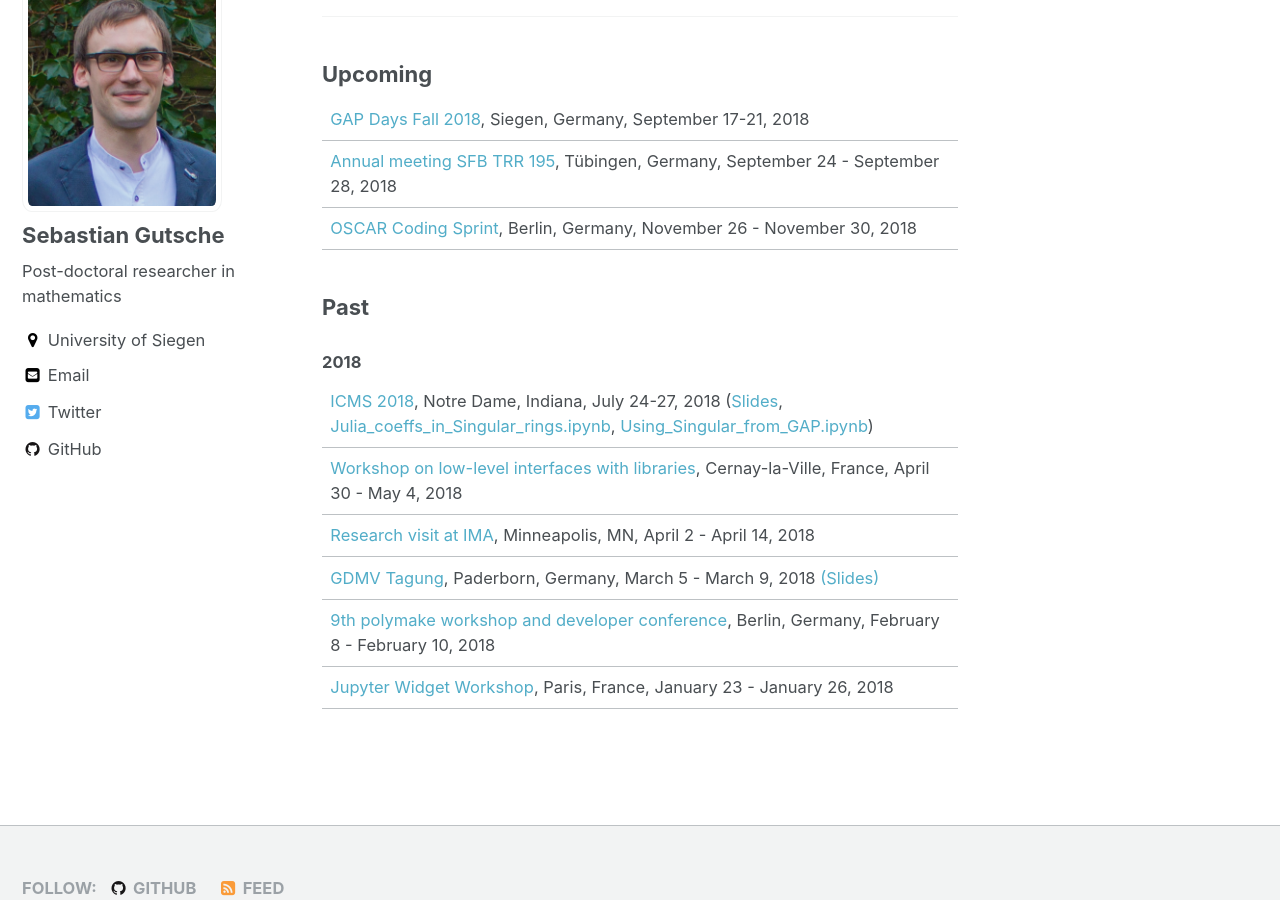
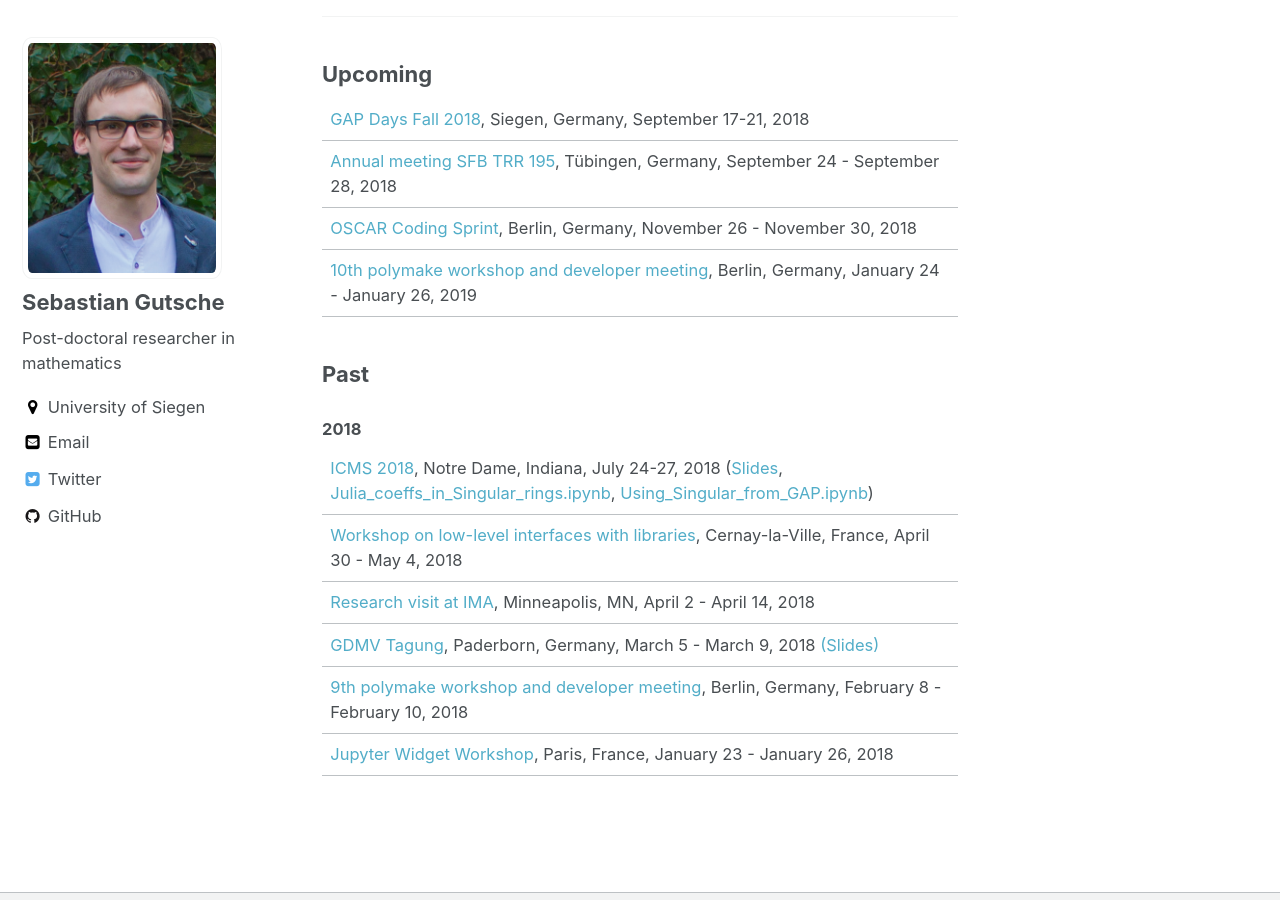
Before and after one commit to sebasguts/sebasguts.github.io, a Jekyll site: the page built from _pages/conferences.md, in a window 1280 px wide and 900 px high, scrolled down 799 px. Built offline with Jekyll 4.4.1, drawn with Linux system fonts in a browser that asks for light colours.

Commit message:
Added polymake workshop

```diff
--- a/_pages/conferences.md
+++ b/_pages/conferences.md
@@ -27,6 +27,7 @@ Conferences and workshops I attend(ed) or (co)organize(d):
 | [GAP Days Fall 2018](www.gapdays.de/gapdays2018-fall/), Siegen, Germany, September 17-21, 2018
 | [Annual meeting SFB TRR 195](http://www.math.uni-tuebingen.de/arbeitsbereiche/geometrie/annual-meeting-sfb-trr-195-1), Tübingen, Germany, September 24 - September 28, 2018
 | [OSCAR Coding Sprint](https://oscar.computeralgebra.de/meetings/Meeting-11-2018/), Berlin, Germany, November 26 - November 30, 2018
+| [10th polymake workshop and developer meeting](https://polymake.org/doku.php/workshops), Berlin, Germany, January 24 - January 26, 2019
 
 ### Past
 
@@ -36,5 +37,5 @@ Conferences and workshops I attend(ed) or (co)organize(d):
 | [Workshop on low-level interfaces with libraries](https://github.com/OpenDreamKit/OpenDreamKit/issues/251), Cernay-la-Ville, France, April 30 - May 4, 2018
 | [Research visit at IMA](https://ima.umn.edu/2017-2018.2), Minneapolis, MN, April 2 - April 14, 2018
 | [GDMV Tagung](http://www.gdmv2018.de/), Paderborn, Germany, March 5 - March 9, 2018 [(Slides)](../downloads/2018_03_06_GDMV2018.pdf)
-| [9th polymake workshop and developer conference](https://polymake.org/doku.php/workshop0218), Berlin, Germany, February 8 - February 10, 2018
+| [9th polymake workshop and developer meeting](https://polymake.org/doku.php/workshop0218), Berlin, Germany, February 8 - February 10, 2018
 | [Jupyter Widget Workshop](https://github.com/OpenDreamKit/OpenDreamKit/issues/246), Paris, France, January 23 - January 26, 2018
```
